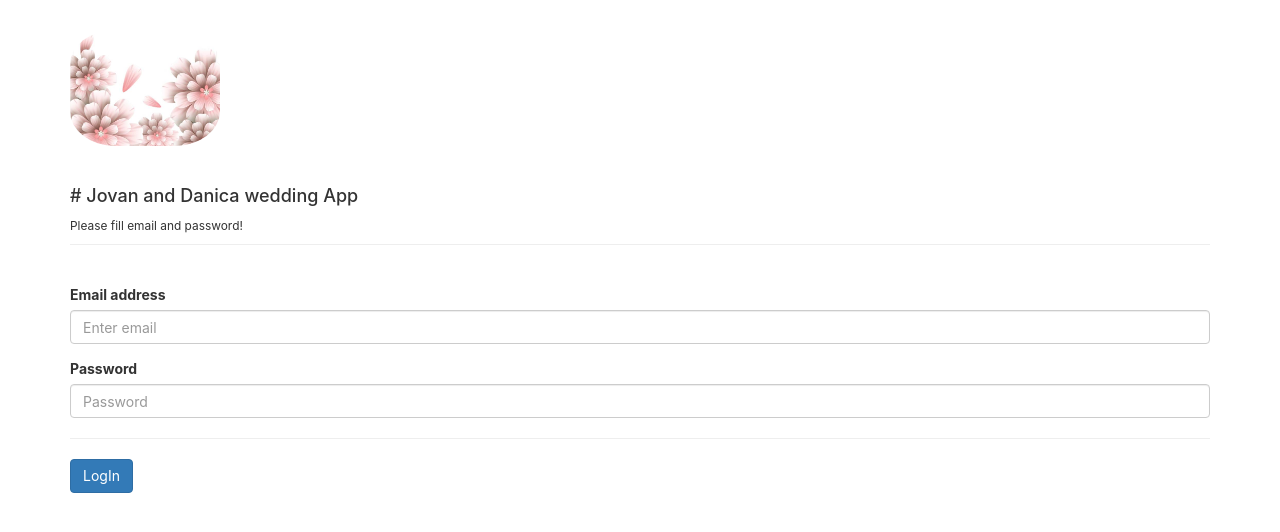
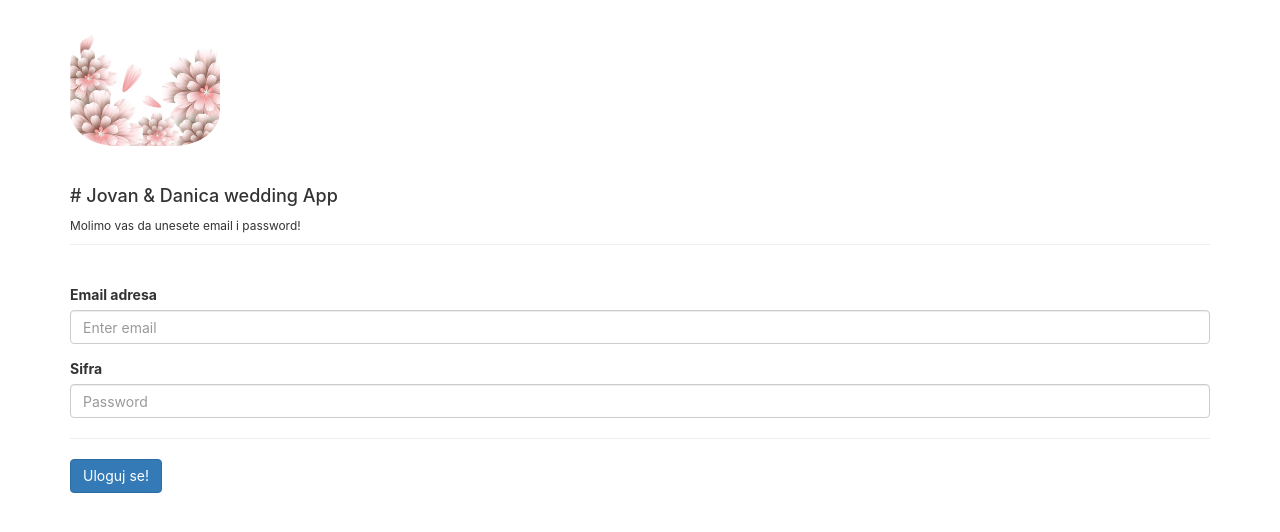
Before and after one commit to jovanmil/wedding-front, a React (Create React App) app: page / in a window 1280 px wide. Shown: the top 532 px of the page. Built offline with nearby package versions, Linux system fonts and the light colour scheme.

Commit message:
Dorada prevoda

```diff
--- a/src/forms/LoginForm.js
+++ b/src/forms/LoginForm.js
@@ -44,27 +44,27 @@ class LoginForm extends Component {
                     <div className="col-md-12" style={this.col_md_12_extended}>
                         <img className="rounded" width="150px" style={this.rounded} src={logo} alt="dossier"/>
                         <div className="page-header">
-                            <h4># Jovan and Danica wedding App</h4>
-                            <small>Please fill email and password!</small>
+                            <h4># Jovan & Danica wedding App</h4>
+                            <small>Molimo vas da unesete email i password!</small>
                         </div>
                     </div>
                 </div>
 
                 <Form>
                     <Form.Group controlId="formBasicEmail">
-                        <Form.Label>Email address</Form.Label>
+                        <Form.Label>Email adresa</Form.Label>
                         <Form.Control onChange={changeEmail} value={email} type="email" placeholder="Enter email"/>
                     </Form.Group>
 
                     <Form.Group controlId="formBasicPassword">
-                        <Form.Label>Password</Form.Label>
+                        <Form.Label>Sifra</Form.Label>
                         <Form.Control onChange={changePassword} value={password} type="password"
                                       placeholder="Password"/>
                     </Form.Group>
                     <hr/>
                     <Button style={this.buttonStyle} onClick={click} onKeyPress={keyPress} variant="primary"
                             type="button">
-                        LogIn
+                        Uloguj se!
                     </Button>
                 </Form>
             </div>
--- a/src/main/Home.js
+++ b/src/main/Home.js
@@ -91,7 +91,7 @@ class Home extends Component {
     if (authToken === "error") {
       formJsx.push(
           <div key={"errorMsg"} className="page-header" style={this.col_md_12}>
-            <small>Bad credential (email/password)!</small>
+            <small>Pogresni kredencijali (email/sifra)!</small>
           </div>
       )
     } else if (authToken && userDetails) {
```
